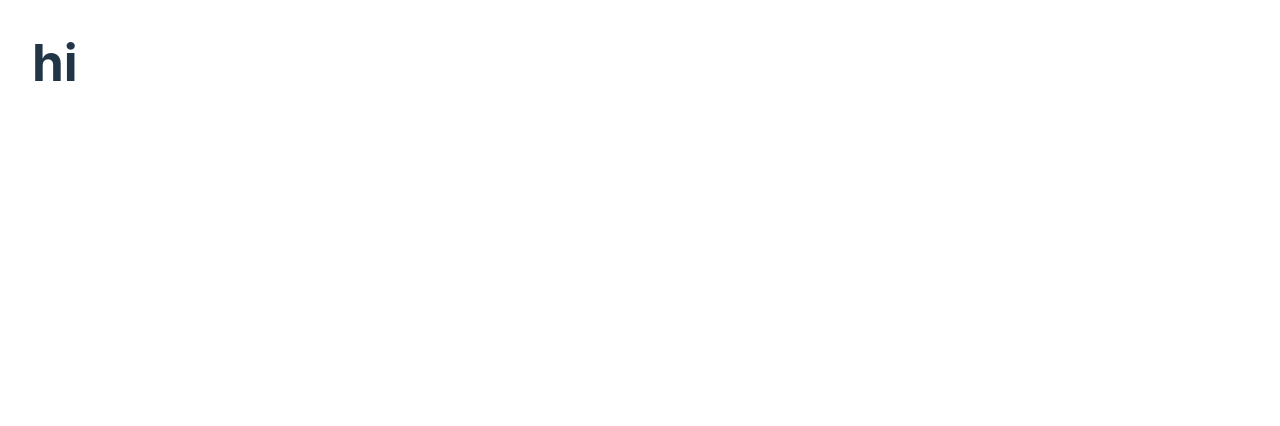
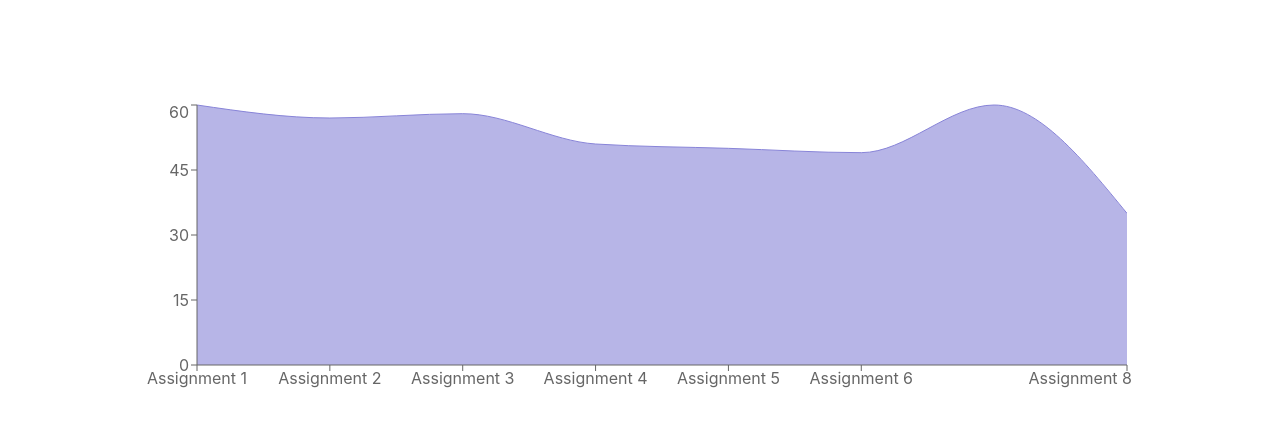
Before and after one commit to zannatin-tazri/career-hub, a React (Vite) app: page /statistics in a window 1280 px wide. Shown: the top 426 px of the page. Built offline with nearby package versions, Linux system fonts and the light colour scheme.

Commit message:
dashboard created of my assignment marks

```diff
--- a/package.json
+++ b/package.json
@@ -14,6 +14,7 @@
     "react": "^18.2.0",
     "react-dom": "^18.2.0",
     "react-router-dom": "^6.10.0",
+    "recharts": "^2.5.0",
     "sort-by": "^1.2.0"
   },
   "devDependencies": {
--- a/src/Components/Statistics/Statistics.jsx
+++ b/src/Components/Statistics/Statistics.jsx
@@ -1,9 +1,61 @@
 import React from 'react';
+import './statistics.css'
+import {
+    AreaChart,
+    Area,
+    XAxis,
+    YAxis,
+    CartesianGrid,
+    Tooltip
+  } from "recharts";
+const Statistics = () => {
+    const assignment_dashboard=[
+        {
+            Assignment_No : "Assignment 1",
+            Mark:60
+        },
+        {
+            Assignment_No : "Assignment 2",
+            Mark:57
+        },
+        {
+            Assignment_No : "Assignment 3",
+            Mark:58
+        },
+        {
+            Assignment_No : "Assignment 4",
+            Mark:51
+        },
+        {
+            Assignment_No : "Assignment 5",
+            Mark:50
+        },
+        {
+            Assignment_No : "Assignment 6",
+            Mark:49
+        },
+        {
+            Assignment_No : "Assignment 7",
+            Mark:60
+        },
+        {
+            Assignment_No : "Assignment 8",
+            Mark:35
+        }
+    ];
+    return (
+        <div className='dashboard'>
 
-const Statistics = () => {
-    return (
-        <div>
-            <h1>hi</h1>
+           <AreaChart
+           width={1000}
+           height={300}
+           data={assignment_dashboard}
+           >
+            <Area type="monotone" dataKey="Mark" stroke="#8884d8" fill="#8884d8" />
+            <XAxis dataKey="Assignment_No" />
+            <YAxis></YAxis>
+            <Tooltip></Tooltip>
+           </AreaChart>
         </div>
     );
 };
--- /dev/null
+++ b/src/Components/Statistics/statistics.css
@@ -0,0 +1,3 @@
+.dashboard{
+    padding: 100px;
+}
```
Also changed, not shown: 1 other file (tests, documents, lock files or other folders).
